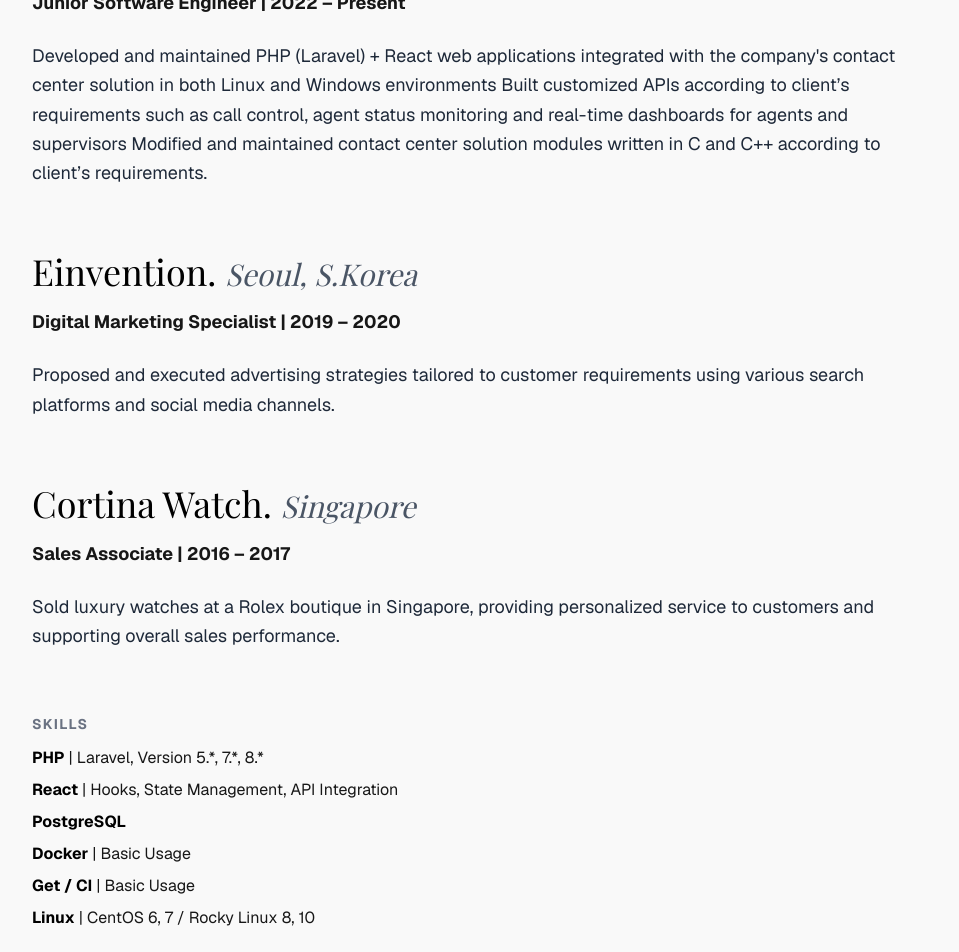
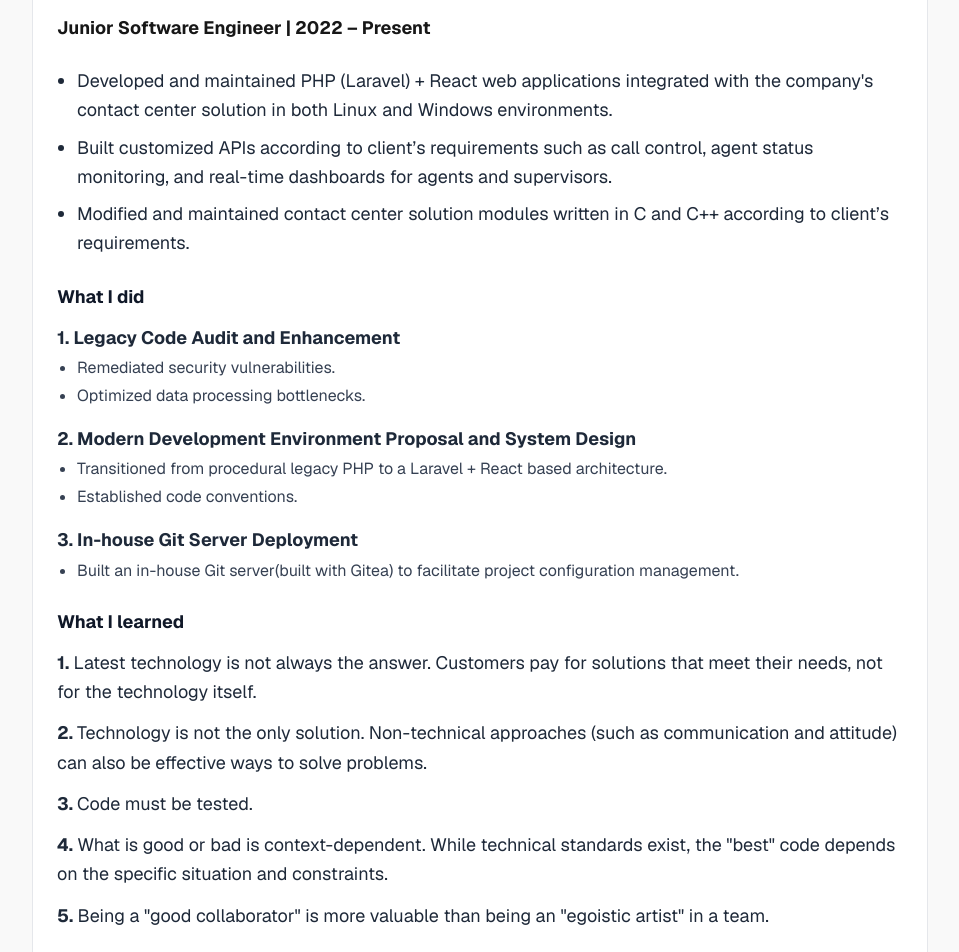
Before and after one commit to chan-gon/changon-blog, a Next.js app: page /cv in a window 1280 px wide. Shown: the part 360-1312 px from the top of the page, without its empty margins (160-1119 px from the left). Built offline with nearby package versions, Linux system fonts and the light colour scheme; a web font is replaced by a local one.

Commit message:
update: update CV

```diff
--- a/app/cv/page.tsx
+++ b/app/cv/page.tsx
@@ -7,10 +7,10 @@
 
 export default function Cv() {
     return (
-        <div className="max-w-screen-xl font-sans">
-            <h1 className="text-3xl font-serif text-black mb-6">CV</h1>
+        <div className="max-w-screen-x font-sans">
+            <h1 className="text-3xl font-bold mb-6">CV</h1>
 
-            <div className="space-y-10">
+            <div className="space-y-10 p-6 bg-white border border-gray-200 rounded-lg">
                 <section>
                     <h2 className="text-sm font-bold tracking-widest uppercase mb-3 text-gray-500">Work Experiences</h2>
 
@@ -21,11 +21,64 @@
                         <p className="text-lg font-bold mb-6 mt-4">Junior Software Engineer | 2022 – Present</p>
 
                         <div className="space-y-6 text-lg leading-relaxed text-gray-800">
-                            <p>
-                                Developed and maintained PHP (Laravel) + React web applications integrated with the company's contact center solution in both Linux and Windows environments
-                                Built customized APIs according to client’s requirements such as call control, agent status monitoring and real-time dashboards for agents and supervisors
-                                Modified and maintained contact center solution modules written in C and C++ according to client’s requirements.
-                            </p>
+                            <ul className="list-disc pl-5 space-y-2">
+                                <li>
+                                    Developed and maintained PHP (Laravel) + React web applications integrated with the company's contact center solution in both Linux and Windows environments.
+                                </li>
+                                <li>
+                                    Built customized APIs according to client’s requirements such as call control, agent status monitoring, and real-time dashboards for agents and supervisors.
+                                </li>
+                                <li>
+                                    Modified and maintained contact center solution modules written in C and C++ according to client’s requirements.
+                                </li>
+                            </ul>
+
+                            <div className="mt-4">
+                                <h4 className="font-bold text-gray-900 mb-3">What I did</h4>
+                                <ul className="list-none pl-0 space-y-4">
+                                    <li>
+                                        <strong>1. Legacy Code Audit and Enhancement</strong>
+                                        <ul className="list-disc pl-5 mt-1 space-y-1 text-gray-700 text-base">
+                                            <li>Remediated security vulnerabilities.</li>
+                                            <li>Optimized data processing bottlenecks.</li>
+                                        </ul>
+                                    </li>
+                                    <li>
+                                        <strong>2. Modern Development Environment Proposal and System Design</strong>
+                                        <ul className="list-disc pl-5 mt-1 space-y-1 text-gray-700 text-base">
+                                            <li>Transitioned from procedural legacy PHP to a Laravel + React based architecture.</li>
+                                            <li>Established code conventions.</li>
+                                        </ul>
+                                    </li>
+                                    <li>
+                                        <strong>3. In-house Git Server Deployment</strong>
+                                        <ul className="list-disc pl-5 mt-1 space-y-1 text-gray-700 text-base">
+                                            <li>Built an in-house Git server(built with Gitea) to facilitate project configuration management.</li>
+                                        </ul>
+                                    </li>
+                                </ul>
+                            </div>
+
+                            <div className="mt-4">
+                                <h4 className="font-bold text-gray-900 mb-3">What I learned</h4>
+                                <ul className="list-none pl-0 space-y-3">
+                                    <li>
+                                        <strong>1. </strong>Latest technology is not always the answer. Customers pay for solutions that meet their needs, not for the technology itself.
+                                    </li>
+                                    <li>
+                                        <strong>2. </strong>Technology is not the only solution. Non-technical approaches (such as communication and attitude) can also be effective ways to solve problems.
+                                    </li>
+                                    <li>
+                                        <strong>3. </strong>Code must be tested.
+                                    </li>
+                                    <li>
+                                        <strong>4. </strong>What is good or bad is context-dependent. While technical standards exist, the "best" code depends on the specific situation and constraints.
+                                    </li>
+                                    <li>
+                                        <strong>5. </strong>Being a "good collaborator" is more valuable than being an "egoistic artist" in a team.
+                                    </li>
+                                </ul>
+                            </div>
                         </div>
                     </div>
 
```
